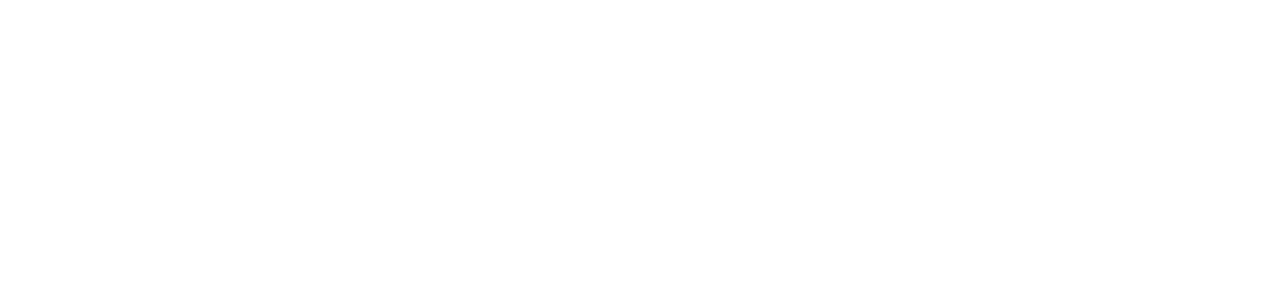
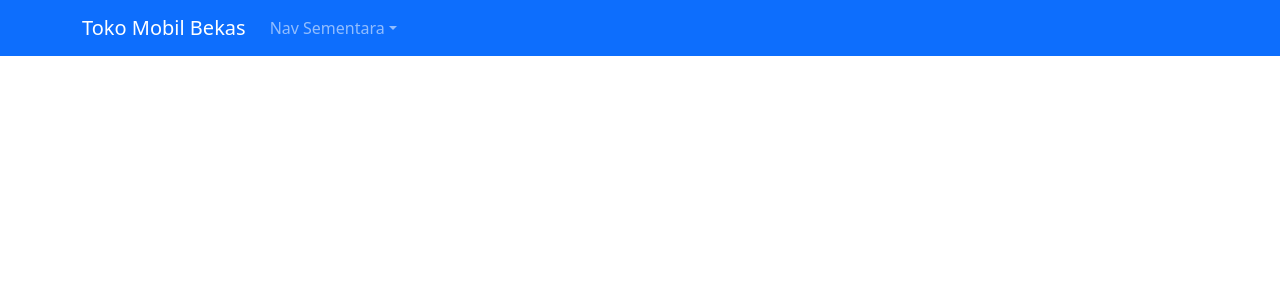
Before and after one commit to yosepb/Tugas-Akhir-Web-Mobkas, a React (Vite) app: page / in a window 1280 px wide. Shown: the top 300 px of the page. Built offline with nearby package versions, Linux system fonts and the light colour scheme.

Commit message:
Penambahan fitur Navbar pada PageLayout

```diff
--- /dev/null
+++ b/src/components/WidgetNavbar.jsx
@@ -0,0 +1,32 @@
+import Container from "react-bootstrap/Container";
+import Nav from "react-bootstrap/Nav";
+import Navbar from "react-bootstrap/Navbar";
+import NavDropdown from "react-bootstrap/NavDropdown";
+
+function WidgetNavbar() {
+  return (
+    <Navbar expand="lg" bg="primary" data-bs-theme="dark">
+      <Container>
+        <Navbar.Brand href="/">Toko Mobil Bekas</Navbar.Brand>
+        <Navbar.Toggle aria-controls="basic-navbar-nav" />
+        <Navbar.Collapse id="basic-navbar-nav">
+          <Nav className="me-auto">
+            <NavDropdown title="Nav Sementara" id="basic-nav-dropdown">
+              <NavDropdown.Item href="/detail">Detail Mobil</NavDropdown.Item>
+              <NavDropdown.Item href="/input">
+                Input Data Mobil
+              </NavDropdown.Item>
+            </NavDropdown>
+            {/* <NavDropdown title="Transactions" id="basic-nav-dropdown">
+              <NavDropdown.Item href="/salaries">
+                Salary (Payroll)
+              </NavDropdown.Item>
+            </NavDropdown> */}
+          </Nav>
+        </Navbar.Collapse>
+      </Container>
+    </Navbar>
+  );
+}
+
+export default WidgetNavbar;
--- a/src/pages/PageLayout.jsx
+++ b/src/pages/PageLayout.jsx
@@ -1,9 +1,10 @@
 import { Outlet } from "react-router-dom";
+import WidgetNavbar from "../components/WidgetNavbar";
 
 export default function PageLayout() {
   return (
     <>
-      {/* <h1>Halaman Layout "/"</h1> */}
+      <WidgetNavbar />
       <Outlet />
     </>
   );
```
